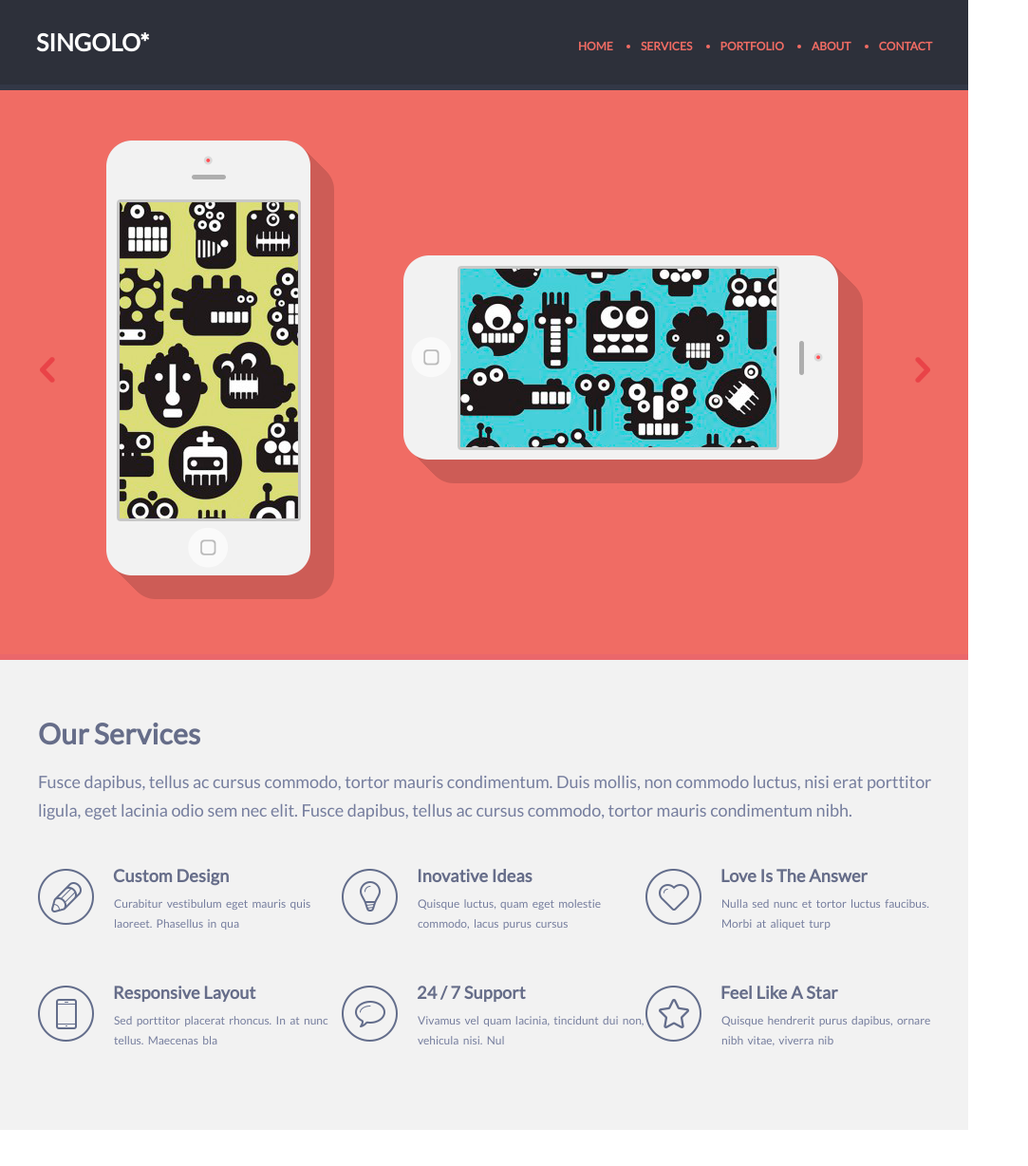
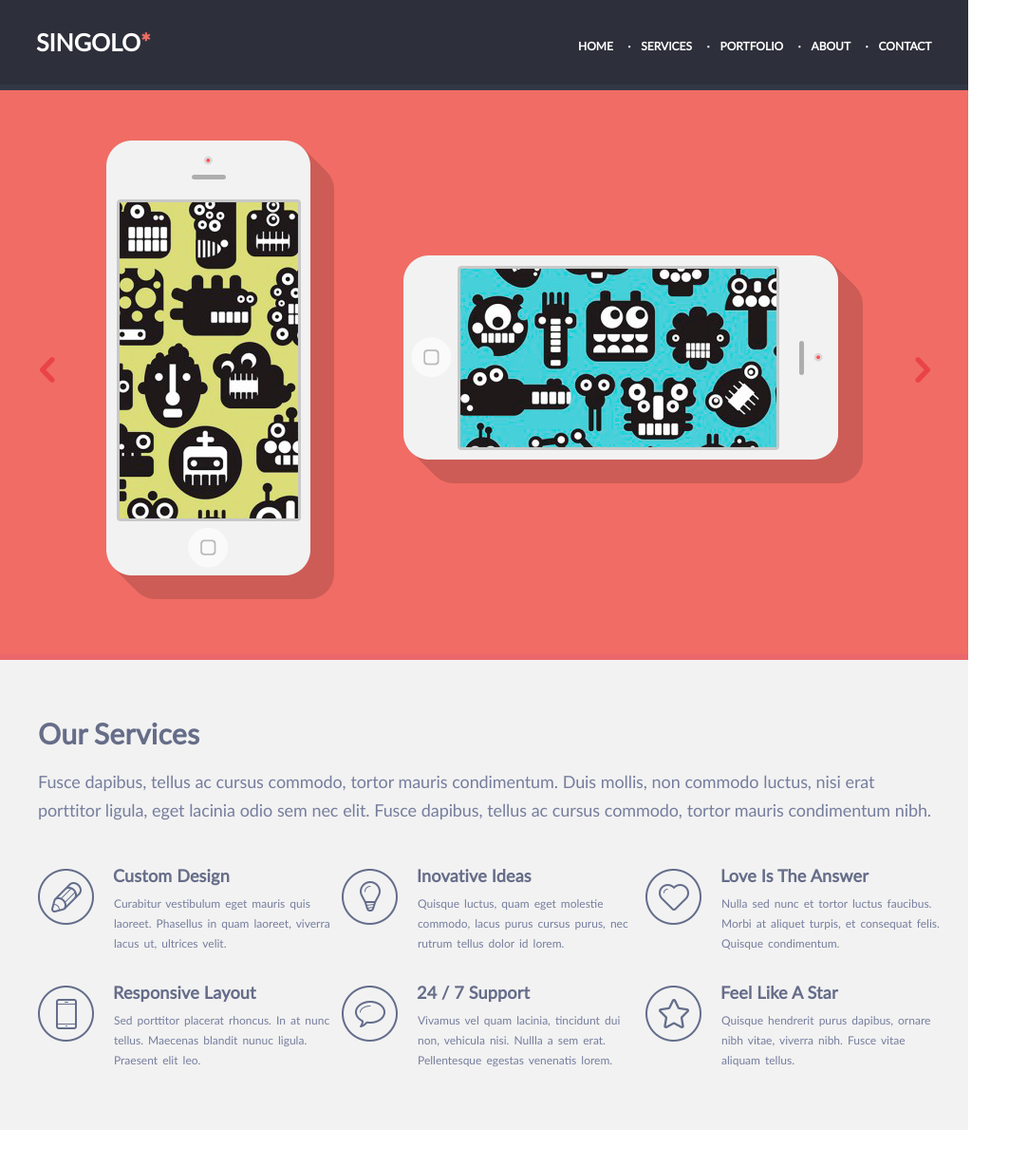
Before and after one commit to Ermakov-code/singolo, a plain HTML site: page singolo1.html in a window 1280 px wide. Shown: the whole page at 95% size, without its empty margins (0-1083 px from the left). Drawn offline with Linux system fonts and the light colour scheme.

Commit message:
feat: almost complite task, add font style

```diff
--- a/singolo1.css
+++ b/singolo1.css
@@ -1,3 +1,23 @@
+@font-face{
+
+    font-family: 'Lato';
+
+    /* src: url('../fonts/WebFont.eot');
+
+    src: url('../fonts/WebFont.eot?iefix') format('eot'),
+
+    url('../fonts/WebFont.woff') format('woff'), */
+
+    src: url("./assets/Lato-Regular.ttf") format('truetype');
+
+    /* url('../fonts/WebFont.svg#webfont') format('svg'); */
+
+    font-weight: normal;
+
+    font-style: normal;
+
+    }
+
 header {
     width: 1020px;
     height: 95px;
@@ -22,21 +42,62 @@ nav {
     width: 373px;
 
 }
-ul :first-child {
+.navis {
+    margin: 0;
+    padding: 0px;
+    width: 374px;
+}
+li a{
+    text-align: center;
+}
+.navis li {
+    display: inline-block;
+    padding-right: 1.3px;
+}
+.navis li + li ::before{
+    content: '·';
+    text-decoration: none;
+    padding: 0 11px;
+}
+.navis li ::before :hover  {
+    text-decoration: none;
+}
+/* ul :first-child {
     list-style-type: none;
 }
 li ::before{
+    content: "*";
     width: 100px;
+    padding-right: 10px;
 }
+.navis {
+
+}
+.navis li + li ::before{
+    content: '•';
+
+}
+*/
+li  {
+    cursor: pointer;
+
+}
+li :hover{
+    text-decoration: underline;
+    color: #f06c64;
+}
+
 ul {
-    display: flex;
-    justify-content: space-between;
+    /* display: flex; */
+    /* justify-content: space-between; */
     font-size: 12px;
     line-height: 16px;
-    color: #f06c64;
+    color: white;
     font-family: "Lato";
     font-weight: 700;
-    text-align: left;
+    /* text-align: left; */
+    /* padding: 0 20px; */
+
 }
 .logo {
     font-size: 25px;
@@ -45,6 +106,9 @@ ul {
     font-family: "Lato";
     font-weight: 700;
     text-align: left;
+}
+.logo span {
+    color:#f06c64;
 }
 .header-bottom {
     position: absolute;
@@ -114,7 +178,7 @@ ul {
     left: -79px;
 }
 .positions p{
-    width: 240px;
+    width: 238px;
     height: 127px;
     font-size: 12px;
     line-height: 21px;
@@ -142,11 +206,16 @@ ul {
     position: relative;
     top: -175px;
     left: 212px;
+    cursor: pointer;
 }
 .chev-left{
     position: relative;
     top: -175px;
     left: -690px;
+    cursor: pointer;
+}
+.chev :active {
+    background-color: black;
 }
 .Bg-Bottom {
     width: 1020px;
@@ -155,6 +224,11 @@ ul {
     position: relative;
     top: 107px;
 }
+.bottomLine{
+    width: 1020px;
+    height: 5px;
+    background-color: #ffffff;
+}
 * {
     margin: 0;
     padding: 0;
--- a/singolo1.html
+++ b/singolo1.html
@@ -4,22 +4,22 @@
     <meta charset="UTF-8">
     <meta name="viewport" content="width=device-width, initial-scale=1.0">
     <link href="singolo1.css" rel="stylesheet">
-    <link href="https://fonts.googleapis.com/css?family=Lato&display=swap" rel="stylesheet">
+    <!-- <link href="https://fonts.googleapis.com/css?family=Lato&display=swap" rel="stylesheet"> -->
     <title>Document</title>
 </head>
 <body>
     <header>
         <div class = "header-main">
             <h1 class = "logo">
-                SINGOLO*
+                SINGOLO<span>*</span>
             </h1>
-            <nav class = "navigation-bar">
-                <ul>
-                    <li>HOME</li>
-                    <li>SERVICES</li>
-                    <li>PORTFOLIO</li>
-                    <li>ABOUT</li>
-                    <li>CONTACT</li>
+            <nav>
+                <ul class = "navis">
+                    <li><a>HOME</a></li>
+                    <li><a>SERVICES</a></li>
+                    <li><a>PORTFOLIO</a></li>
+                    <li><a>ABOUT</a></li>
+                    <li><a>CONTACT</a></li>
                 </ul>
             </nav>
         </div>
@@ -29,8 +29,8 @@
     <main>
         <img class = "phone-vertical" src="./assets/iPhone Vertical.png" alt="">
         <img class = "phone-horiz" src="./assets/iPhone Horizontal.png" alt="">
-        <img class ="chev-left" src="./assets/chev.png" alt="">
-        <img class ="chev-rigth" src="./assets/chev.png" alt="">
+        <a class = "chev"><img class ="chev-left" src="./assets/chev.png" alt=""></a>
+        <a class = "chev"><img class ="chev-rigth" src="./assets/chev.png" alt=""></a>
         <div class = "Bg-Bottom">
 
         </div>
@@ -49,7 +49,7 @@
                            Custom Design
                         </h2>
                         <p>
-                            Curabitur vestibulum eget mauris quis laoreet. Phasellus in qua
+                            Curabitur vestibulum eget mauris quis laoreet. Phasellus in quam laoreet, viverra lacus ut, ultrices velit.
                         </p>
                         <img src="./assets/Pen.png" alt="">
                     </div>
@@ -58,7 +58,7 @@
                             Inovative Ideas
                         </h2>
                         <p>
-                            Quisque luctus, quam eget molestie commodo, lacus purus cursus
+                            Quisque luctus, quam eget molestie commodo, lacus purus cursus purus, nec rutrum tellus dolor id lorem.
                         </p>
                         <img src="./assets/Bulb.png" alt="">
                     </div>
@@ -67,7 +67,7 @@
                             Love Is The Answer
                         </h2>
                         <p>
-                            Nulla sed nunc et tortor luctus faucibus. Morbi at aliquet turp
+                            Nulla sed nunc et tortor luctus faucibus. Morbi at aliquet turpis, et consequat felis. Quisque condimentum.
                         </p>
                         <img src="./assets/heart.png" alt="">
                     </div>
@@ -78,7 +78,7 @@
                             Responsive Layout
                         </h2>
                         <p>
-                            Sed porttitor placerat rhoncus. In at nunc tellus. Maecenas bla
+                            Sed porttitor placerat rhoncus. In at nunc tellus. Maecenas blandit nunuc ligula. Praesent elit leo.
                         </p>
                         <img src="./assets/phone.png" alt="">
                     </div>
@@ -87,7 +87,7 @@
                             24 / 7 Support
                         </h2>
                         <p>
-                            Vivamus vel quam lacinia, tincidunt dui non, vehicula nisi. Nul
+                            Vivamus vel quam lacinia, tincidunt dui non, vehicula nisi. Nullla a sem erat. Pellentesque egestas venenatis lorem.
                         </p>
                         <img src="./assets/bubble.png" alt="">
                     </div>
@@ -96,7 +96,7 @@
                             Feel Like A Star
                         </h2>
                         <p>
-                            Quisque hendrerit purus dapibus, ornare nibh vitae, viverra nib
+                            Quisque hendrerit purus dapibus, ornare nibh vitae, viverra nibh. Fusce vitae aliquam tellus.
                         </p>
                         <img src="./assets/star.png" alt="">
                     </div>
@@ -104,6 +104,9 @@
             </div>
 
     </div>
+    <div class = "bottomLine">
+
+    </div>
 
 </body>
 </html>
```
Also changed, not shown: assets/Lato-Regular.ttf (added).
